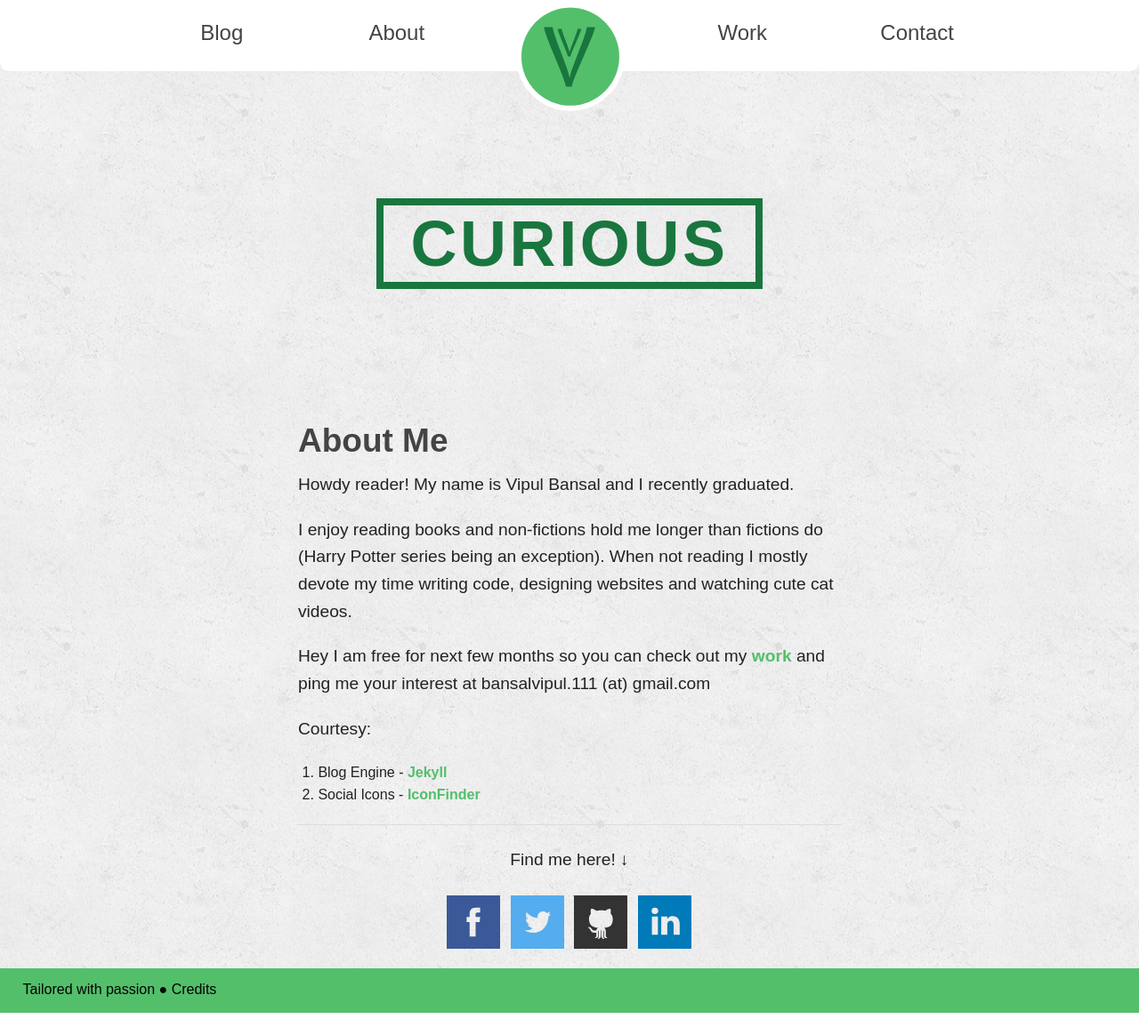
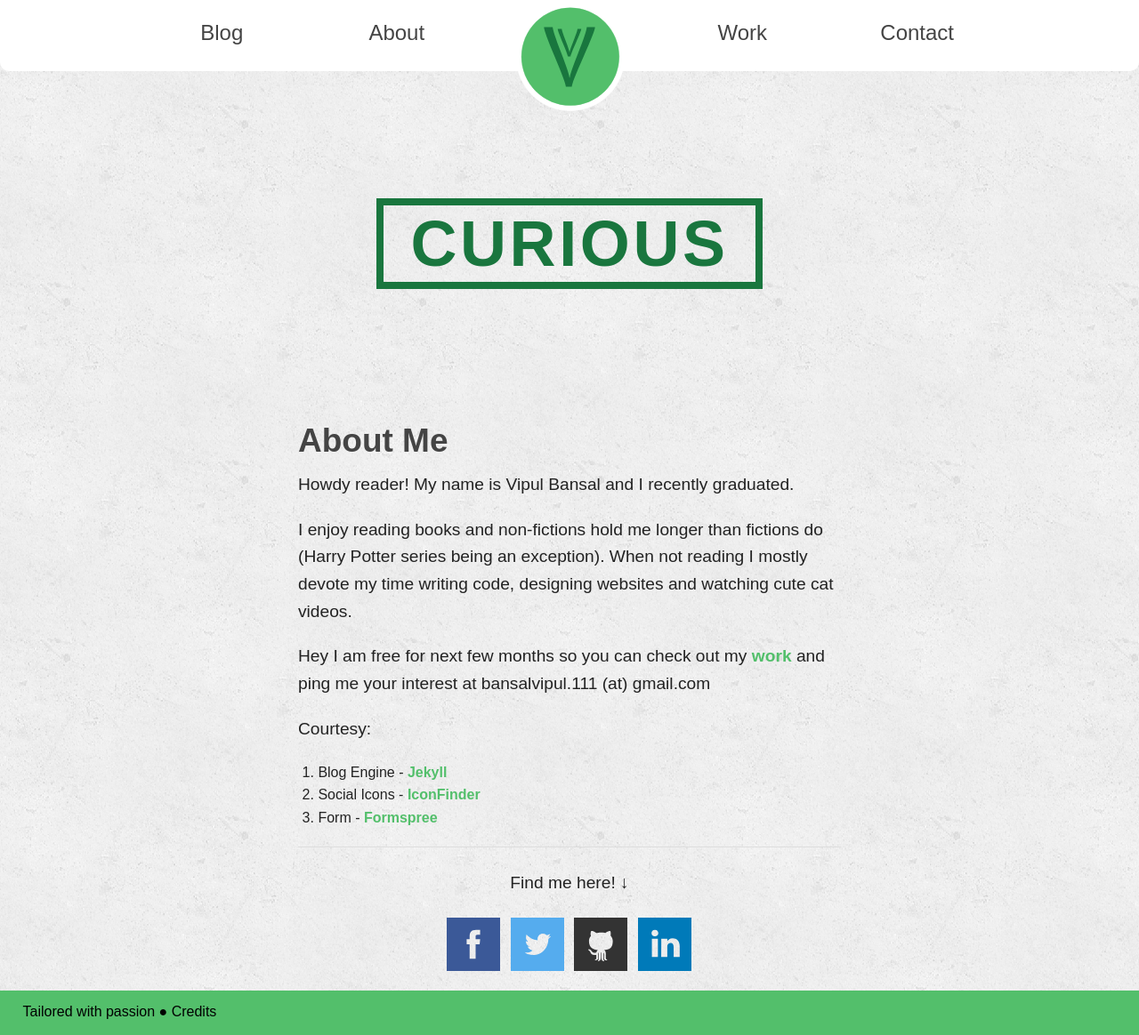
Before and after one commit to vipsyvipul/vipsyvipul.github.io, a Jekyll site: the page built from about.md, in a window 1280 px wide. Shown: the whole page at 89% size. Built offline with Jekyll 4.4.1, drawn with Linux system fonts in a browser that asks for light colours; nearby versions of some CDN libraries; before the commit the page ends 1139 px from its top, so only the background shows below that.

Commit message:
Added credit for formspree in about

```diff
--- a/about.md
+++ b/about.md
@@ -15,3 +15,4 @@ Courtesy:
 
  1. Blog Engine - [Jekyll](http://jekyllrb.com/)
  2. Social Icons - [IconFinder](https://www.iconfinder.com/)
+ 3. Form - [Formspree](https://formspree.io)
```
